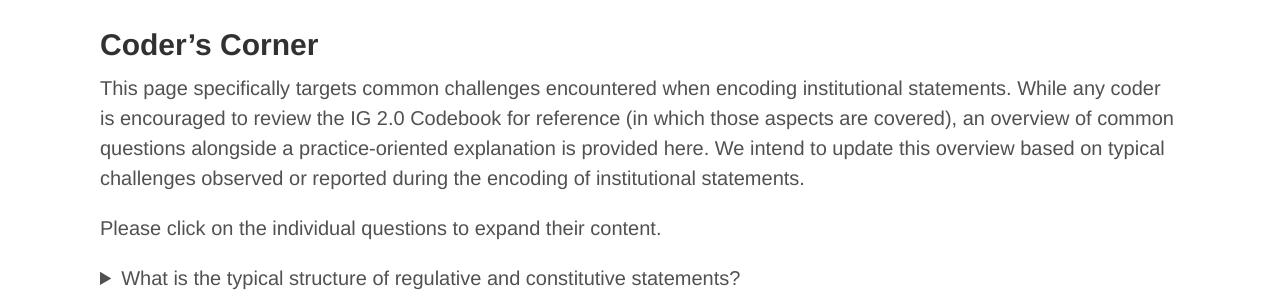
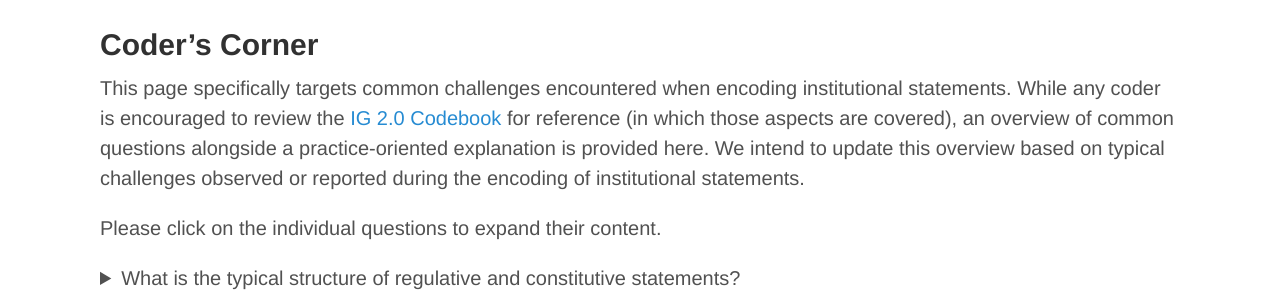
Before and after one commit to InstitutionalGrammar/IG-Book, a Jekyll site: the page built from coding.md, in a window 1280 px wide. Shown: the part 165-465 px from the top of the page. Built offline with Jekyll 4.4.1, drawn with Linux system fonts in a browser that asks for light colours; part of the change alters nothing that is shown.

Commit message:
Added link.

```diff
--- a/coding.md
+++ b/coding.md
@@ -5,7 +5,7 @@ title: IG Book
 
 ## Coder's Corner
 
-This page specifically targets common challenges encountered when encoding institutional statements. While any coder is encouraged to review the IG 2.0 Codebook for reference (in which those aspects are covered), an overview of common questions alongside a practice-oriented explanation is provided here. We intend to update this overview based on typical challenges observed or reported during the encoding of institutional statements.
+This page specifically targets common challenges encountered when encoding institutional statements. While any coder is encouraged to review the <a href="https://arxiv.org/abs/2008.08937" target="_blank">IG 2.0 Codebook</a> for reference (in which those aspects are covered), an overview of common questions alongside a practice-oriented explanation is provided here. We intend to update this overview based on typical challenges observed or reported during the encoding of institutional statements.
 
 Please click on the individual questions to expand their content.
 
```
